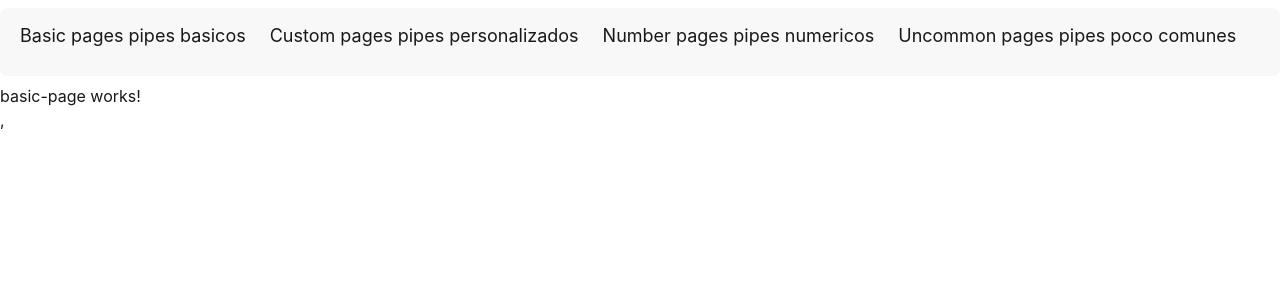
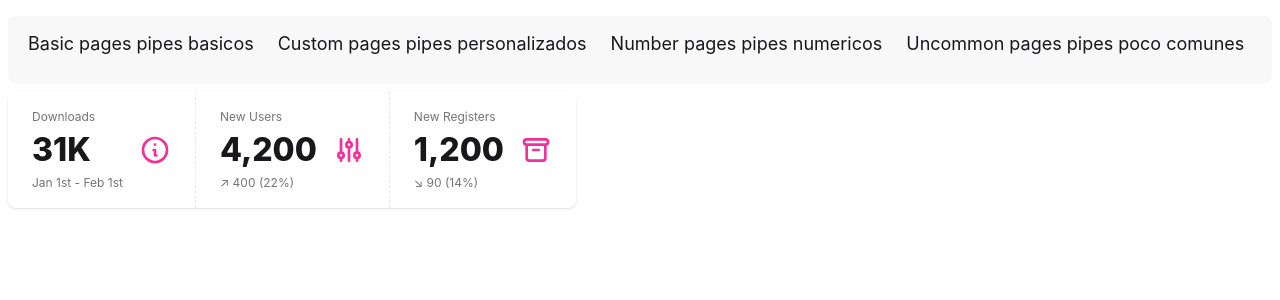
Before and after one commit to MarcoAndresSilva/Angular-pipes-app, an Angular app: page /basic in a window 1280 px wide. Shown: the top 300 px of the page. Built offline with nearby package versions, Linux system fonts and the light colour scheme.

Commit message:
feat: add pipes de strings tolower upper titlecase etc

```diff
--- a/src/app/app.html
+++ b/src/app/app.html
@@ -1,4 +1,4 @@
-<main class="mx-auto max-w-7xl">
+<main class="mx-auto max-w-7xl px-2 pt-2">
   <app-navbar></app-navbar>
   <router-outlet />
 </main>
--- a/src/app/pages/basic-page/basic-page.html
+++ b/src/app/pages/basic-page/basic-page.html
@@ -1 +1,64 @@
-<p>basic-page works!</p>,
+<div class="stats shadow">
+  <div class="stat">
+    <div class="stat-figure text-secondary">
+      <svg
+        xmlns="http://www.w3.org/2000/svg"
+        fill="none"
+        viewBox="0 0 24 24"
+        class="inline-block h-8 w-8 stroke-current"
+      >
+        <path
+          stroke-linecap="round"
+          stroke-linejoin="round"
+          stroke-width="2"
+          d="M13 16h-1v-4h-1m1-4h.01M21 12a9 9 0 11-18 0 9 9 0 0118 0z"
+        ></path>
+      </svg>
+    </div>
+    <div class="stat-title">Downloads</div>
+    <div class="stat-value">31K</div>
+    <div class="stat-desc">Jan 1st - Feb 1st</div>
+  </div>
+
+  <div class="stat">
+    <div class="stat-figure text-secondary">
+      <svg
+        xmlns="http://www.w3.org/2000/svg"
+        fill="none"
+        viewBox="0 0 24 24"
+        class="inline-block h-8 w-8 stroke-current"
+      >
+        <path
+          stroke-linecap="round"
+          stroke-linejoin="round"
+          stroke-width="2"
+          d="M12 6V4m0 2a2 2 0 100 4m0-4a2 2 0 110 4m-6 8a2 2 0 100-4m0 4a2 2 0 110-4m0 4v2m0-6V4m6 6v10m6-2a2 2 0 100-4m0 4a2 2 0 110-4m0 4v2m0-6V4"
+        ></path>
+      </svg>
+    </div>
+    <div class="stat-title">New Users</div>
+    <div class="stat-value">4,200</div>
+    <div class="stat-desc">↗︎ 400 (22%)</div>
+  </div>
+
+  <div class="stat">
+    <div class="stat-figure text-secondary">
+      <svg
+        xmlns="http://www.w3.org/2000/svg"
+        fill="none"
+        viewBox="0 0 24 24"
+        class="inline-block h-8 w-8 stroke-current"
+      >
+        <path
+          stroke-linecap="round"
+          stroke-linejoin="round"
+          stroke-width="2"
+          d="M5 8h14M5 8a2 2 0 110-4h14a2 2 0 110 4M5 8v10a2 2 0 002 2h10a2 2 0 002-2V8m-9 4h4"
+        ></path>
+      </svg>
+    </div>
+    <div class="stat-title">New Registers</div>
+    <div class="stat-value">1,200</div>
+    <div class="stat-desc">↘︎ 90 (14%)</div>
+  </div>
+</div>
```
